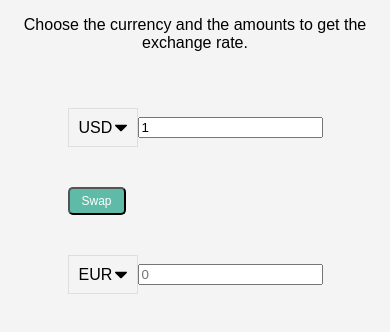
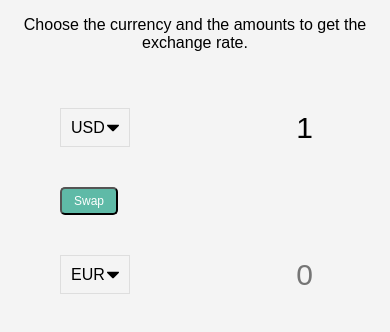
Before and after one commit to derek-johns/exchange-rate-calculator, a plain HTML site: page index.html in a window 390 px wide. Shown: the part 388-720 px from the top of the page. Drawn offline with Linux system fonts and the light colour scheme.

Commit message:
Updated style.css

```diff
--- a/style.css
+++ b/style.css
@@ -59,3 +59,34 @@ p {
   background-size: 12px auto, 100%;
   background-repeat: no-repeat;
 }
+
+.currency input {
+  border: 0;
+  background: transparent;
+  font-size: 30px;
+  text-align: right;
+}
+
+.swap-rate-container {
+  display: flex;
+  align-items: center;
+  justify-content: space-between;
+}
+
+.rate {
+  color: var(--primary-color);
+  font-size: 14px;
+  padding: 0 10px;
+}
+
+select:focus,
+input:focus,
+button:focus {
+  outline: 0;
+}
+
+@media (max-width: 600px) {
+  .currency input {
+    width: 200px;
+  }
+}
```
